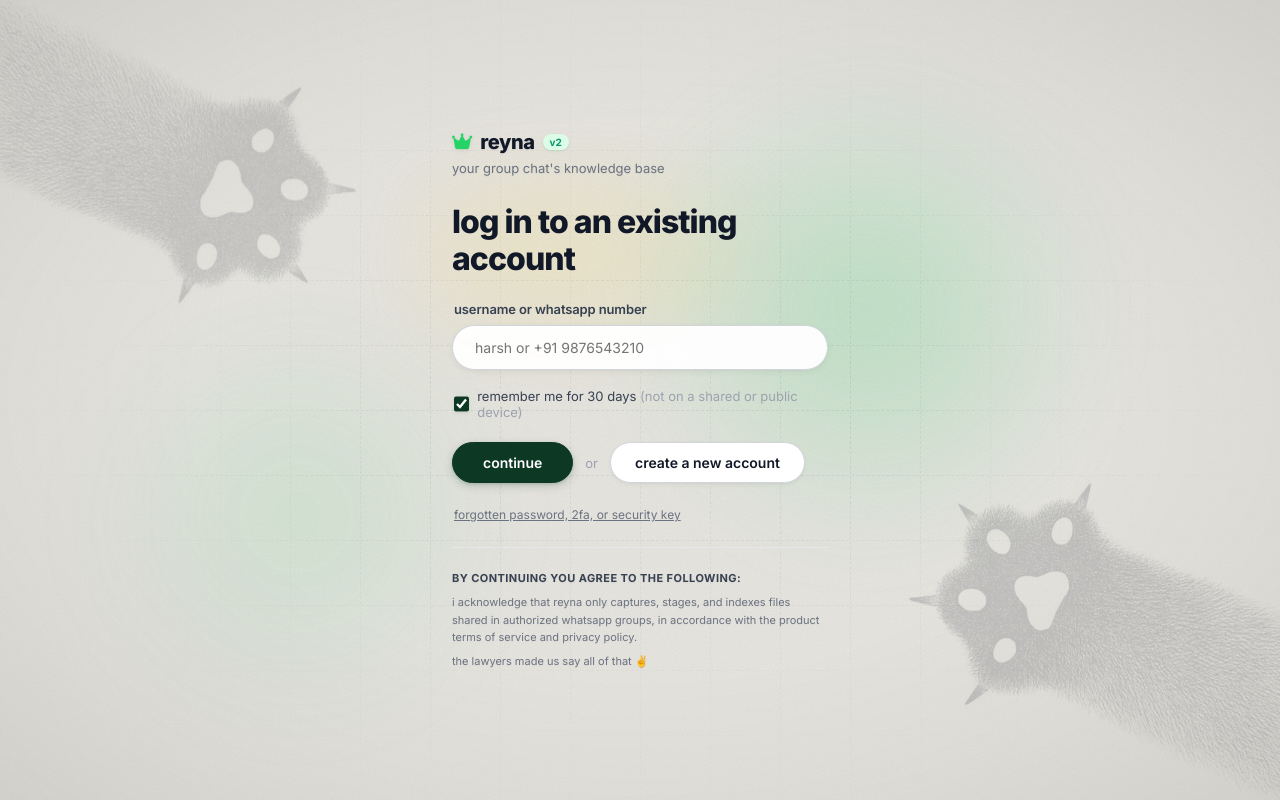
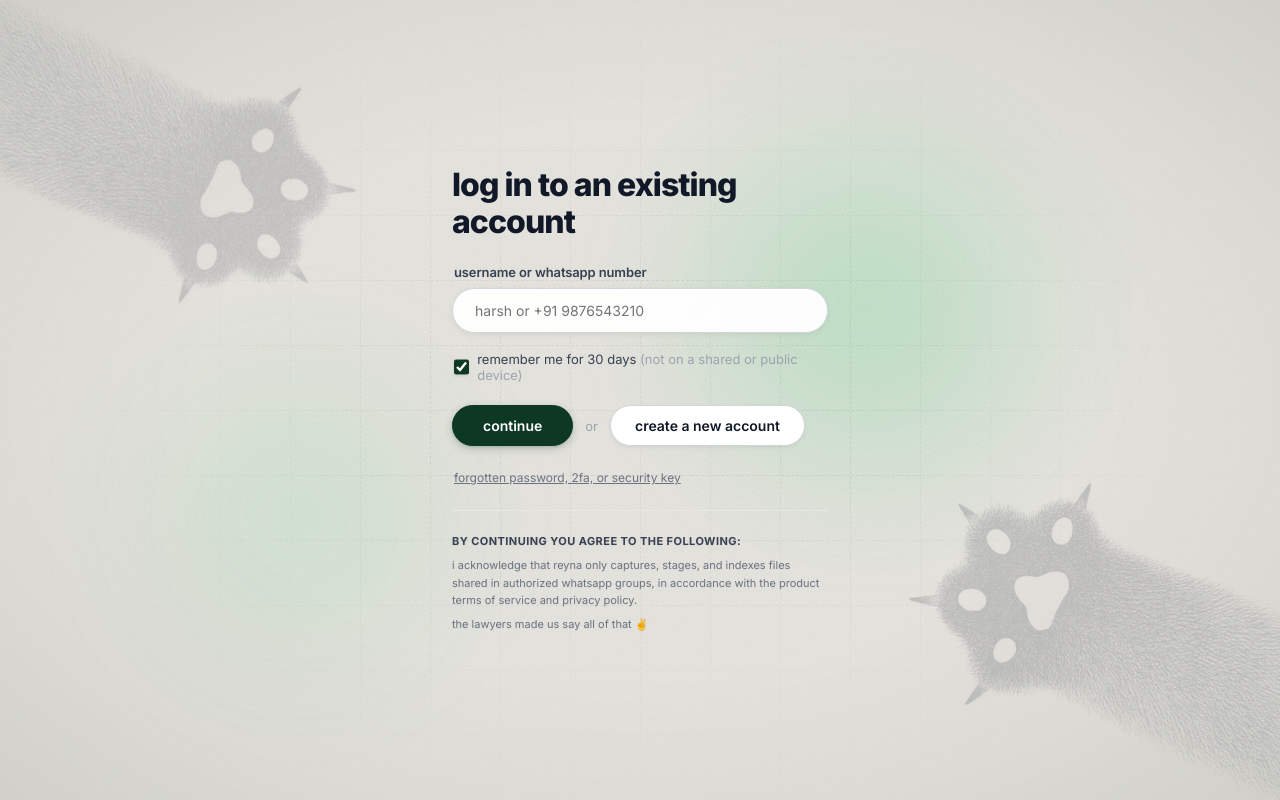
Before and after one commit to hurshnarayan/reyna, a React (Vite) app in the folder web/: page /login in a window 1280 px wide. Built offline with nearby package versions, Linux system fonts and the light colour scheme.

Commit message:
style(login): remove brand header and tagline above login form

```diff
--- a/web/src/pages/Login.jsx
+++ b/web/src/pages/Login.jsx
@@ -233,77 +233,7 @@ export default function Login() {
         padding: '36px 32px',
       }}>
 
-        {/* Brand Header */}
-        <div style={{ marginBottom: 28 }}>
-          <div
-            onClick={() => navigate('/')}
-            style={{
-              display: 'inline-flex',
-              alignItems: 'center',
-              gap: 6,
-              cursor: 'pointer',
-              marginBottom: 6,
-            }}
-          >
-            <Fa
-              icon="fa-crown"
-              style={{
-                fontSize: 18,
-                color: 'var(--reyna-accent, #25D366)',
-                marginRight: 2,
-                filter: 'drop-shadow(0 1px 2px rgba(0, 0, 0, 0.08))',
-              }}
-            />
-            <span style={{
-              fontSize: 20,
-              fontWeight: 800,
-              letterSpacing: -0.4,
-              color: '#111827',
-              textShadow: '0 1px 2px rgba(0, 0, 0, 0.08)',
-            }}>
-              reyna
-            </span>
-            <span style={{
-              fontSize: 10,
-              fontWeight: 700,
-              color: '#059669',
-              background: '#dcfce7',
-              padding: '2px 7px',
-              borderRadius: 9999,
-              marginLeft: 2,
-              boxShadow: '0 1px 3px rgba(5, 150, 105, 0.15)',
-            }}>
-              v2
-            </span>
-          </div>
-          <p style={{
-            fontSize: 13,
-            color: '#6b7280',
-            margin: 0,
-            fontWeight: 400,
-            textShadow: '0 1px 2px rgba(0, 0, 0, 0.05)',
-          }}>
-            your group chat's knowledge base
-          </p>
-        </div>
-
-        {/* Heading with Warm Spotlight Glow behind it */}
-        <div style={{ position: 'relative' }}>
-          {/* Spotlight Blob directly behind "log in to an existing account" */}
-          <div
-            style={{
-              position: 'absolute',
-              top: -35,
-              left: -35,
-              width: 360,
-              height: 190,
-              background: 'radial-gradient(ellipse at 40% 45%, rgba(254, 225, 95, 0.20) 0%, rgba(253, 216, 53, 0.09) 45%, rgba(254, 243, 199, 0.02) 70%, transparent 90%)',
-              filter: 'blur(35px)',
-              pointerEvents: 'none',
-              zIndex: -1,
-            }}
-          />
-
+        {/* Heading (wrapped across 2 lines with balanced size and leading) */}
         <h2 style={{
           fontSize: 32,
           fontWeight: 800,
@@ -311,7 +241,6 @@ export default function Login() {
           margin: '0 0 24px 0',
           letterSpacing: '-0.03em',
           lineHeight: 1.15,
-            position: 'relative',
         }}>
           {isRegister ? (
             <>
@@ -323,7 +252,6 @@ export default function Login() {
             </>
           )}
         </h2>
-        </div>
 
         {/* Form Fields */}
         <form onSubmit={step === 1 ? handleContinue : handleSubmit}>
```
Lines whose indentation alone changed are shown as unchanged.
